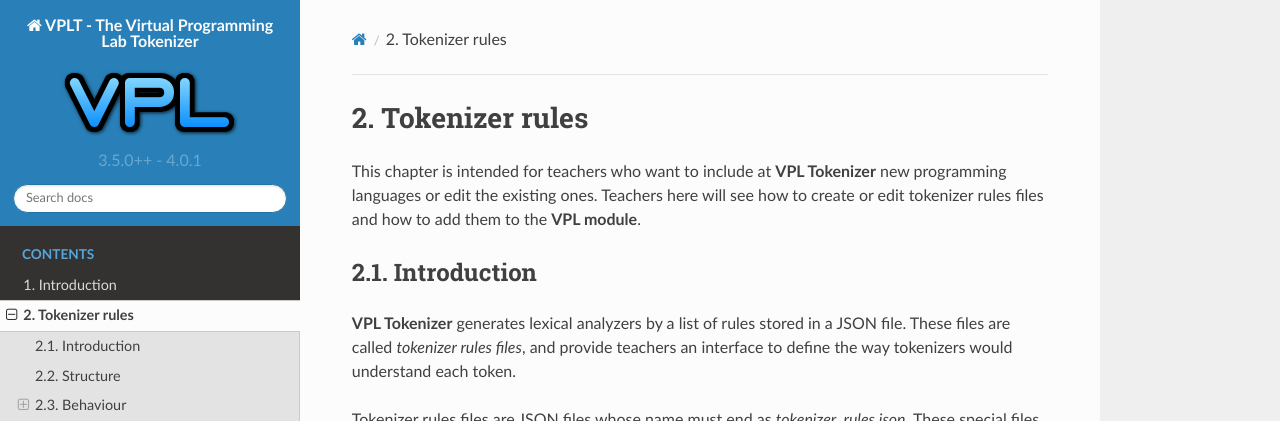
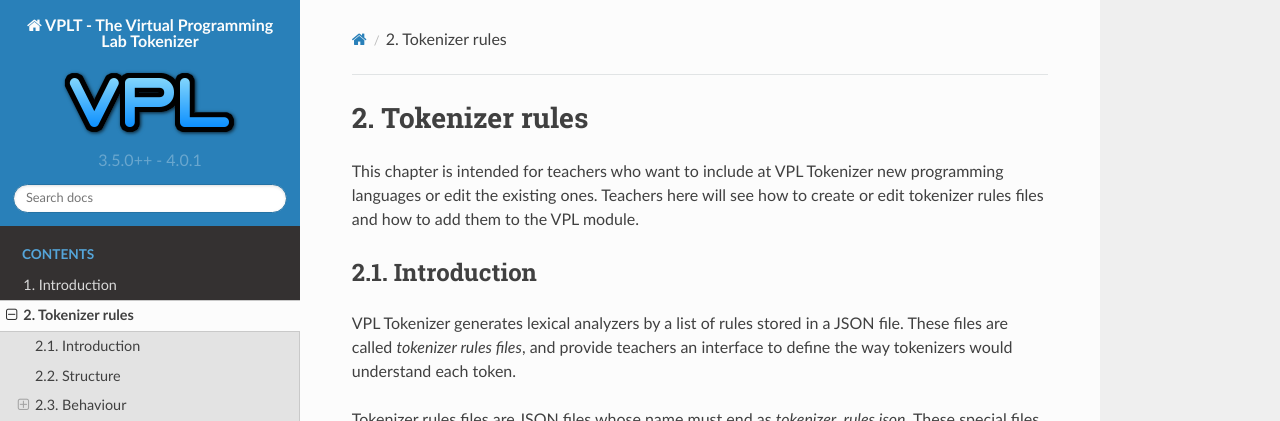
Before and after one commit to losedavidpb/tokenizer-doc-moodle-mod_vpl, a Sphinx documentation site: the page built from source/chapters/tokenizer_rules.rst, in a window 1280 px wide and 900 px high. Shown: the top 421 px of the window. Built offline with Sphinx 7.4.7 and the Read the Docs theme 2.0.0, drawn with Linux system fonts in a browser that asks for light colours; some of the changed text lies outside the part shown.

```diff
--- a/source/chapters/appendices/integrate_ace_to_vplt.rst
+++ b/source/chapters/appendices/integrate_ace_to_vplt.rst
@@ -15,10 +15,10 @@ The steps that must be covered for this conversion are:
 .. note::
 
    Each of the steps that are explained here follows an example for the
-   Ada programming language. The file from Ace used here can be visited
-   at `this link`_.
+   Ada programming language. The file from Ace used here was extracted
+   from `this link`_.
 
-.. _this link: https://github.com/ajaxorg/ace/blob/master/src/mode/ada_highlight_rules.js
+.. _this link: https://github.com/ajaxorg/ace
 
 Step 1. Creating the VPLT file
 ------------------------------
--- a/source/chapters/introduction.rst
+++ b/source/chapters/introduction.rst
@@ -14,11 +14,11 @@ Its main features are:
 * Support for old VPL tokenizers
 * Easy and quick customization
 
-This program is based on the tokenizer of the `Ace Editor <https://ace.c9.io/>`_.
-If you are interested, here there is a `link`_ to the source file of Ace with
+This program is based on the tokenizer of the `Ace editor <https://ace.c9.io/>`_.
+If you are interested, here there is a `link`_ to the repository of Ace with
 the implementation of the tokenizer.
 
-.. _link: https://github.com/ajaxorg/ace/blob/master/lib/ace/tokenizer.js
+.. _link: https://github.com/ajaxorg/ace
 
 Objectives
 ----------
--- a/source/chapters/tokenizer_rules.rst
+++ b/source/chapters/tokenizer_rules.rst
@@ -1,14 +1,14 @@
 Tokenizer rules
 ===============
 
-This chapter is intended for teachers who want to include at **VPL Tokenizer** new programming languages
+This chapter is intended for teachers who want to include at VPL Tokenizer new programming languages
 or edit the existing ones. Teachers here will see how to create or edit tokenizer rules files and how to
-add them to the **VPL module**.
+add them to the VPL module.
 
 Introduction
 ------------
 
-**VPL Tokenizer** generates lexical analyzers by a list of rules stored in a JSON file.
+VPL Tokenizer generates lexical analyzers by a list of rules stored in a JSON file.
 These files are called *tokenizer rules files*, and provide teachers an interface to
 define the way tokenizers would understand each token.
 
@@ -225,7 +225,7 @@ General options
       }
 
    To see the full list of existed tokens' names, click
-   `here <https://github.com/losedavidpb/moodle-mod_vpl/blob/v3.5.0%2B%2B/classes/tokenizer/tokenizer.php>`_.
+   `here <appendices/available_tokens.html>`_.
 
    .. note::
 
```
Also changed, not shown: other parts of source/chapters/tokenizer_rules.rst (+2 -2 lines).
